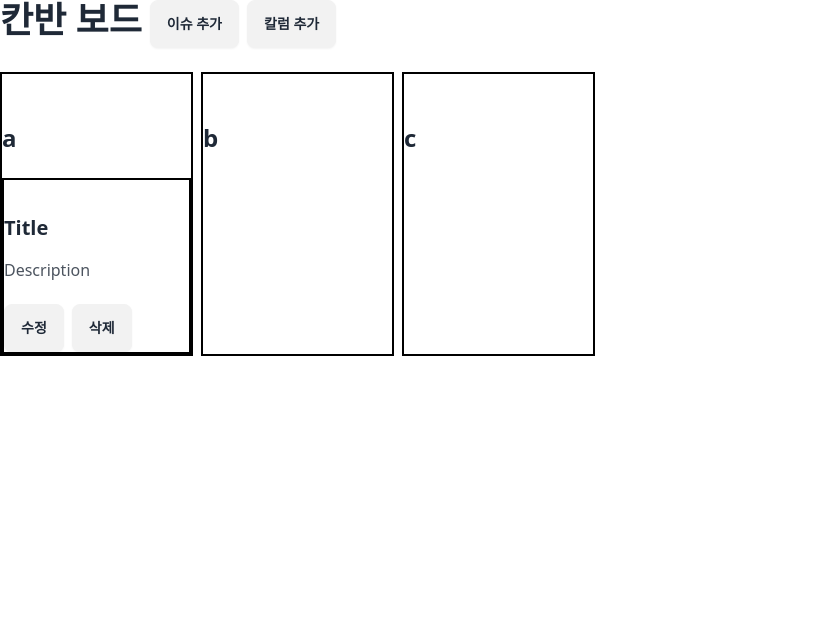
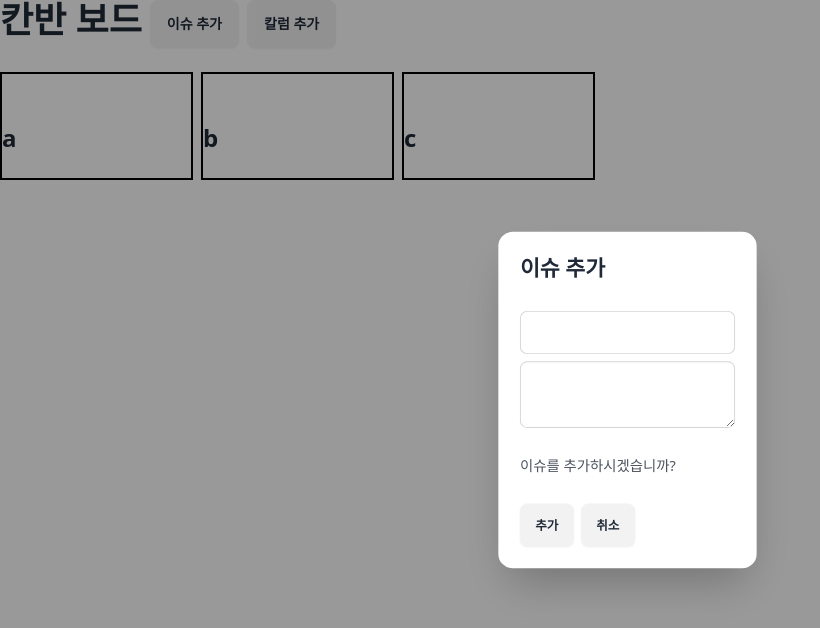
Before and after one commit to bluejoyq/react-study, a React (Vite) app in the folder kanban/: page / in a window 1280 px wide. Both pictures are taken after a click on the button "이슈 추가". Shown: the top 628 px of the page, without its empty margins (0-820 px from the left). Built offline with nearby package versions, Linux system fonts and the light colour scheme.

Commit message:
feat: 이슈 추가 모달

```diff
--- a/kanban/src/components/Header.tsx
+++ b/kanban/src/components/Header.tsx
@@ -1,19 +1,63 @@
+import { useState } from "react";
+import { useModal } from "../hooks/useModal";
 import { IssueModel } from "../models/Kanban";
+
+interface AddIssueModalProps {
+  closeModal: () => void;
+  addIssue: (issue: IssueModel) => void;
+}
+
+const AddIssueModal = ({ closeModal, addIssue }: AddIssueModalProps) => {
+  const [title, setTitle] = useState("");
+  const [description, setDescription] = useState("");
+
+  const handleAddIssue = () => {
+    if (!title || !description) return alert("제목과 설명을 입력해주세요.");
+    addIssue({
+      id: `${Date.now()}`,
+      title: title,
+      description: description,
+      createdAt: new Date(),
+      updatedAt: new Date(),
+      status: "a",
+    });
+    closeModal();
+  };
+  return (
+    <div className="modal-box flex flex-col gap-2 prose">
+      <h2>이슈 추가</h2>
+      <input
+        type="text"
+        className="input input-bordered w-full"
+        value={title}
+        onChange={(e) => setTitle(e.target.value)}
+      />
+      <textarea
+        className="textarea textarea-bordered w-full"
+        value={description}
+        onChange={(e) => setDescription(e.target.value)}
+      />
+      <p>이슈를 추가하시겠습니까?</p>
+      <div className="flex gap-2">
+        <button className="btn" onClick={handleAddIssue}>
+          추가
+        </button>
+        <button className="btn" onClick={closeModal}>
+          취소
+        </button>
+      </div>
+    </div>
+  );
+};
 
 interface HeaderProps {
   addIssue: (issue: IssueModel) => void;
   addColumn: (status: string) => void;
 }
 export const Header = ({ addIssue, addColumn }: HeaderProps) => {
-  const handleAddIssue = () => {
-    addIssue({
-      id: "1",
-      title: "Title",
-      description: "Description",
-      createdAt: new Date(),
-      updatedAt: new Date(),
-      status: "a",
-    });
+  const { openModal, closeModal } = useModal();
+  const handleOpenAddIssueModal = () => {
+    openModal(<AddIssueModal closeModal={closeModal} addIssue={addIssue} />);
   };
 
   const handleAddColumn = () => {
@@ -22,7 +66,7 @@ export const Header = ({ addIssue, addColumn }: HeaderProps) => {
   return (
     <header className="prose flex gap-2">
       <h1>칸반 보드</h1>
-      <button className="btn" onClick={handleAddIssue}>
+      <button className="btn" onClick={handleOpenAddIssueModal}>
         이슈 추가
       </button>
       <button className="btn" onClick={handleAddColumn}>
--- a/kanban/src/providers/Modal/ModalProvider.tsx
+++ b/kanban/src/providers/Modal/ModalProvider.tsx
@@ -2,9 +2,27 @@ import { PropsWithChildren, ReactNode, useState } from "react";
 import { ModalContext } from "./ModalContext";
 import { createPortal } from "react-dom";
 
+const ModalContainer = ({
+  children,
+  closeModal,
+}: PropsWithChildren<{
+  closeModal: () => void;
+}>) => {
+  return (
+    <div className="modal opacity-100 pointer-events-auto" onClick={closeModal}>
+      <div
+        onClick={(e) => {
+          e.stopPropagation();
+        }}
+      >
+        {children}
+      </div>
+    </div>
+  );
+};
+
 export const ModalProvider = ({ children }: PropsWithChildren) => {
   const [modals, setModals] = useState<ReactNode[]>([]);
-  console.log(modals);
   const openModal = (modal: ReactNode) => setModals([...modals, modal]);
   const closeModal = () => setModals(modals.slice(0, -1));
   return (
@@ -17,13 +35,9 @@ export const ModalProvider = ({ children }: PropsWithChildren) => {
       {children}
       {createPortal(
         modals.map((modal, idx) => (
-          <div
-            key={idx}
-            className="modal opacity-100 pointer-events-auto"
-            onClick={closeModal}
-          >
+          <ModalContainer key={idx} closeModal={closeModal}>
             {modal}
-          </div>
+          </ModalContainer>
         )),
         document.body,
       )}
```
